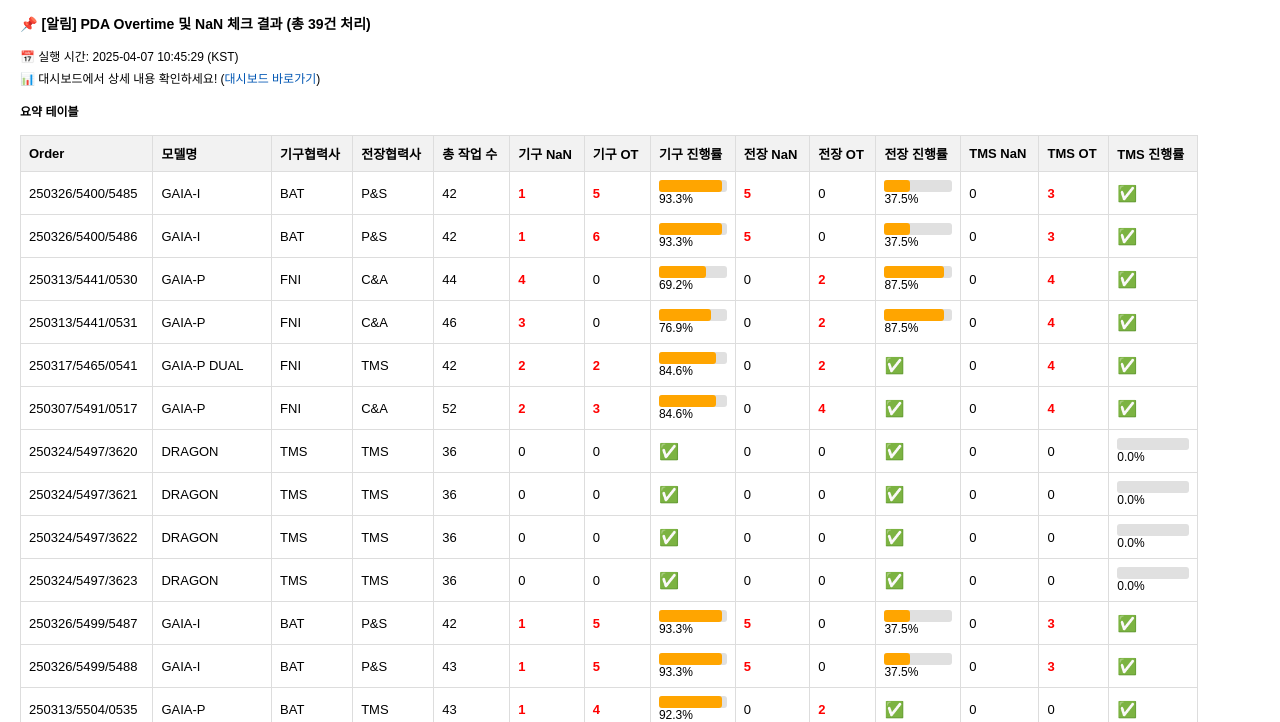
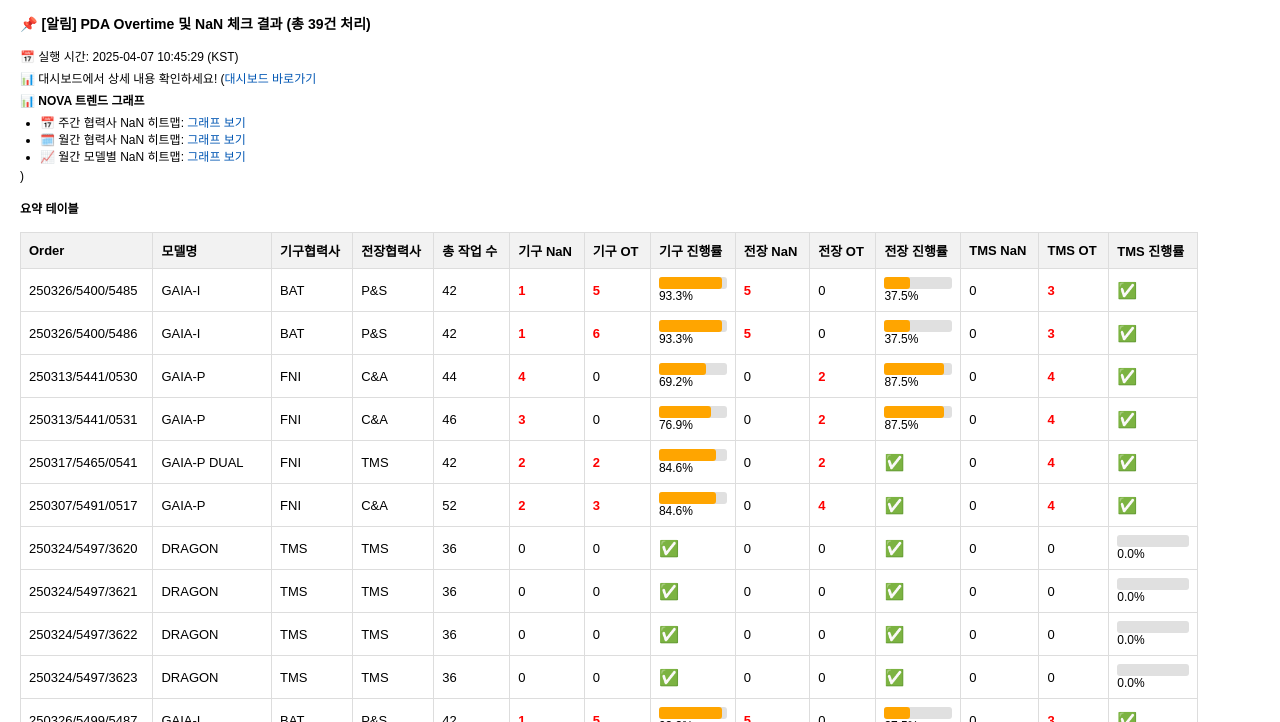
Before and after one commit to isolhsolfafa/PDA_Dashboard, a plain HTML site: page index.html in a window 1280 px wide. Shown: the part 378-1100 px from the top of the page. Drawn offline with Linux system fonts and the light colour scheme.

Commit message:
자동 업로드: index.html

```diff
--- a/index.html
+++ b/index.html
@@ -21,7 +21,14 @@
 <h1>PDA Dashboard - 2025년 15주차</h1>
 <h3>📌 [알림] PDA Overtime 및 NaN 체크 결과 (총 39건 처리)</h3>
 <p>📅 실행 시간: 2025-04-07 10:45:29 (KST)</p>
-<p>📊 대시보드에서 상세 내용 확인하세요! (<a href="https://rainbow-haupia-cd8290.netlify.app">대시보드 바로가기</a>)</p>
+<p>📊 대시보드에서 상세 내용 확인하세요! (<a href="https://rainbow-haupia-cd8290.netlify.app">대시보드 바로가기</a>
+    <p><strong>📊 NOVA 트렌드 그래프</strong></p>
+    <ul>
+        <li>📅 주간 협력사 NaN 히트맵: <a href="https://drive.google.com/uc?export=view&id=1G0uo2e0yz4BP_yIBK2lkCPYD51imQTkk" target="_blank">그래프 보기</a></li>
+        <li>🗓️ 월간 협력사 NaN 히트맵: <a href="https://drive.google.com/uc?export=view&id=1v72elHaSHJTQuW2uJ7TBkZHqytqJVml9" target="_blank">그래프 보기</a></li>
+        <li>📈 월간 모델별 NaN 히트맵: <a href="https://drive.google.com/uc?export=view&id=1ZwbQbiQO1Qd7Nn5MROAh0EMZ9J_umQTr" target="_blank">그래프 보기</a></li>
+    </ul>
+    )</p>
 <h4>요약 테이블</h4>
 <table border="1" style="border-collapse: collapse; width: 95%; font-size: 13px;"><tr style="background-color: #f2f2f2;"><th>Order</th><th>모델명</th><th>기구협력사</th><th>전장협력사</th><th>총 작업 수</th><th>기구 NaN</th><th>기구 OT</th><th>기구 진행률</th><th>전장 NaN</th><th>전장 OT</th><th>전장 진행률</th><th>TMS NaN</th><th>TMS OT</th><th>TMS 진행률</th></tr>
 <tr><td>250326/5400/5485</td><td>GAIA-I</td><td>BAT</td><td>P&S</td><td>42</td><td style="color: red; font-weight: bold;">1</td><td style="color: red; font-weight: bold;">5</td><td><div style="width: 100%; background-color: #e0e0e0; height: 12px; border-radius: 3px;"><div style="width: 93.3%; background-color: orange; height: 100%; border-radius: 3px;" title="기구 완료: 0 / 0건"></div></div><span style="font-size: 12px;">93.3%</span></td><td style="color: red; font-weight: bold;">5</td><td>0</td><td><div style="width: 100%; background-color: #e0e0e0; height: 12px; border-radius: 3px;"><div style="width: 37.5%; background-color: orange; height: 100%; border-radius: 3px;" title="전장 완료: 0 / 0건"></div></div><span style="font-size: 12px;">37.5%</span></td><td>0</td><td style="color: red; font-weight: bold;">3</td><td><span title="TMS 완료: 5 / 5건" style="font-size: 16px;">✅</span></td></tr>
```
